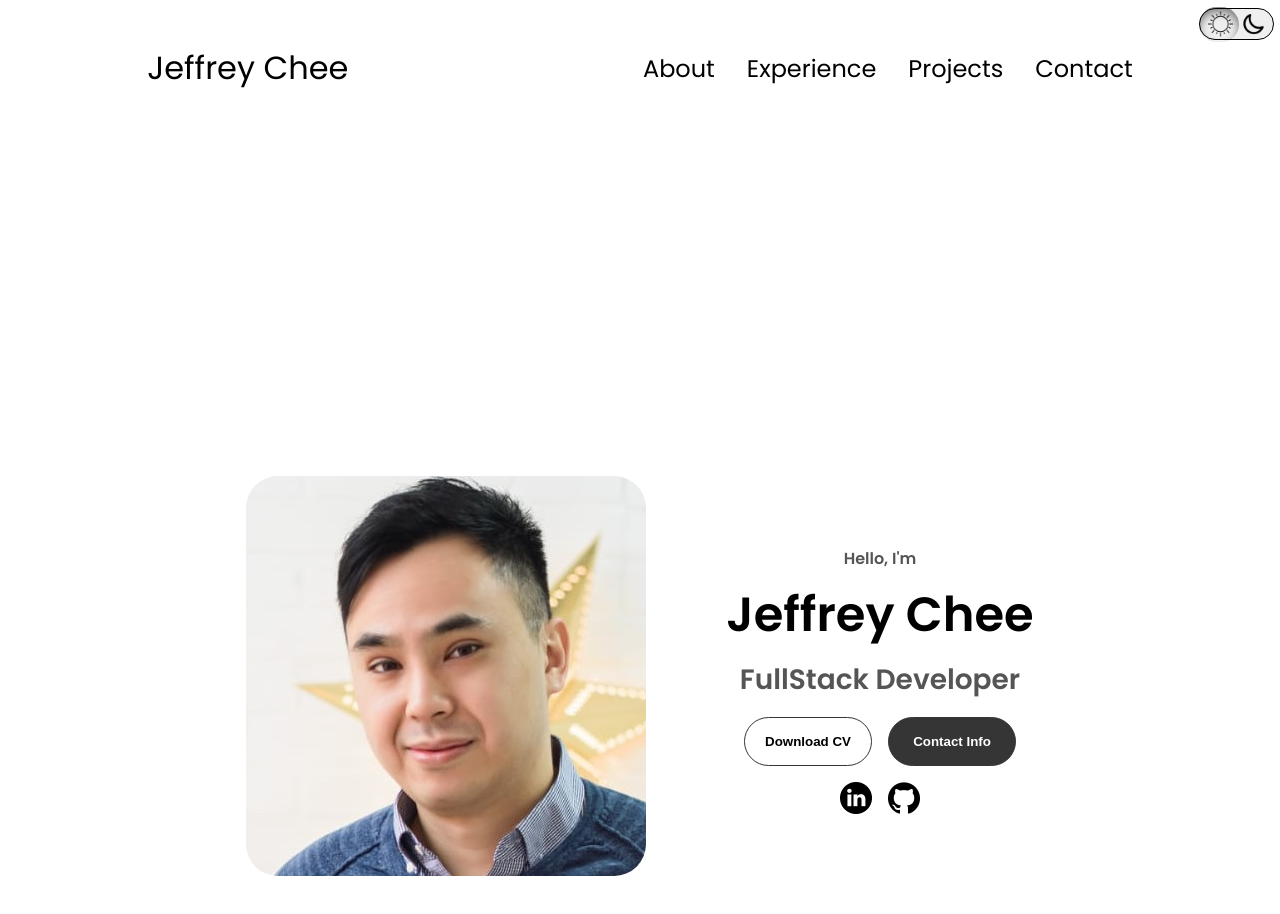
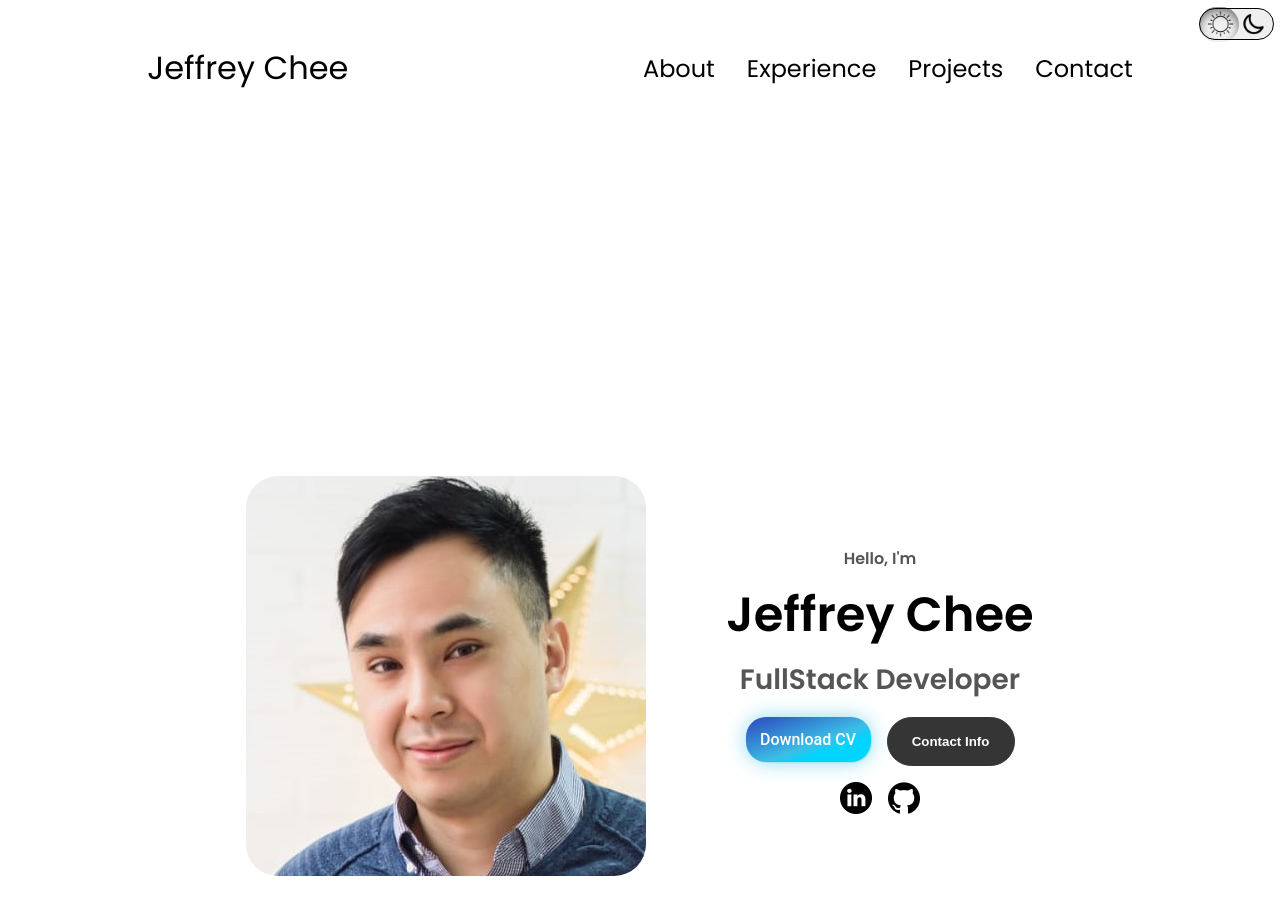
Before and after one commit to chee86j/portv4, a React (Create React App) app: page / in a window 1280 px wide. Shown: the top 914 px of the page. Built offline with nearby package versions, Linux system fonts and the light colour scheme.

Commit message:
download cv button styled

```diff
--- a/src/App.css
+++ b/src/App.css
@@ -301,6 +301,76 @@ section {
 
 .btn-color-2:hover {
   border: rgb(255, 255, 255) 0.1rem solid;
+}
+
+/* Download CV Button*/
+.download-cv-btn {
+  width: 125px;
+  height: 45px;
+  border-radius: 20px;
+  border: none;
+  box-shadow: 1px 1px rgba(107, 221, 215, 0.37);
+  padding: 5px 10px;
+  background: rgb(47, 93, 197);
+  background: linear-gradient(
+    160deg,
+    rgba(47, 93, 197, 1) 0%,
+    rgba(46, 86, 194, 1) 5%,
+    rgba(47, 93, 197, 1) 11%,
+    rgba(59, 190, 230, 1) 57%,
+    rgba(0, 212, 255, 1) 71%
+  );
+  color: #fff;
+  font-family: Roboto, sans-serif;
+  font-weight: 505;
+  font-size: 16px;
+  line-height: 1;
+  cursor: pointer;
+  filter: drop-shadow(0 0 10px rgba(59, 190, 230, 0.568));
+  transition: 0.5s linear;
+}
+
+.download-cv-btn .mysvg {
+  display: none;
+}
+
+.download-cv-btn:hover {
+  width: 125px;
+  height: 125px;
+  border-radius: 50%;
+  transition: 0.5s linear;
+}
+
+.download-cv-btn:hover .texto {
+  display: none;
+}
+
+.download-cv-btn:hover .mysvg {
+  display: inline;
+}
+
+.download-cv-btn:hover::before {
+  content: "";
+  position: absolute;
+  top: -3px;
+  left: -3px;
+  width: 100%;
+  height: 100%;
+  border: 3.5px solid transparent;
+  border-top: 3.5px solid #fff;
+  border-right: 3.5px solid #fff;
+  border-radius: 50%;
+  animation: animateC 2s linear infinite;
+}
+
+@keyframes animateC {
+  0% {
+    transform: rotate(0deg);
+  }
+
+  100% {
+    transform: rotate(360deg);
+  }
 }
 
 /* About Section */
--- a/src/components/Profile.js
+++ b/src/components/Profile.js
@@ -20,7 +20,7 @@ function Profile() {
         <p className="section__text__p2">FullStack Developer</p>
         <div className="btn-container">
           <button
-            className="btn btn-color-2"
+            className="download-cv-btn"
             onClick={() => {
               window.location.href =
                 "https://drive.google.com/file/d/1HnTYDj4t8gHz-wKBYbatXb4Tm1IGLNFT/view?usp=sharing";
```
